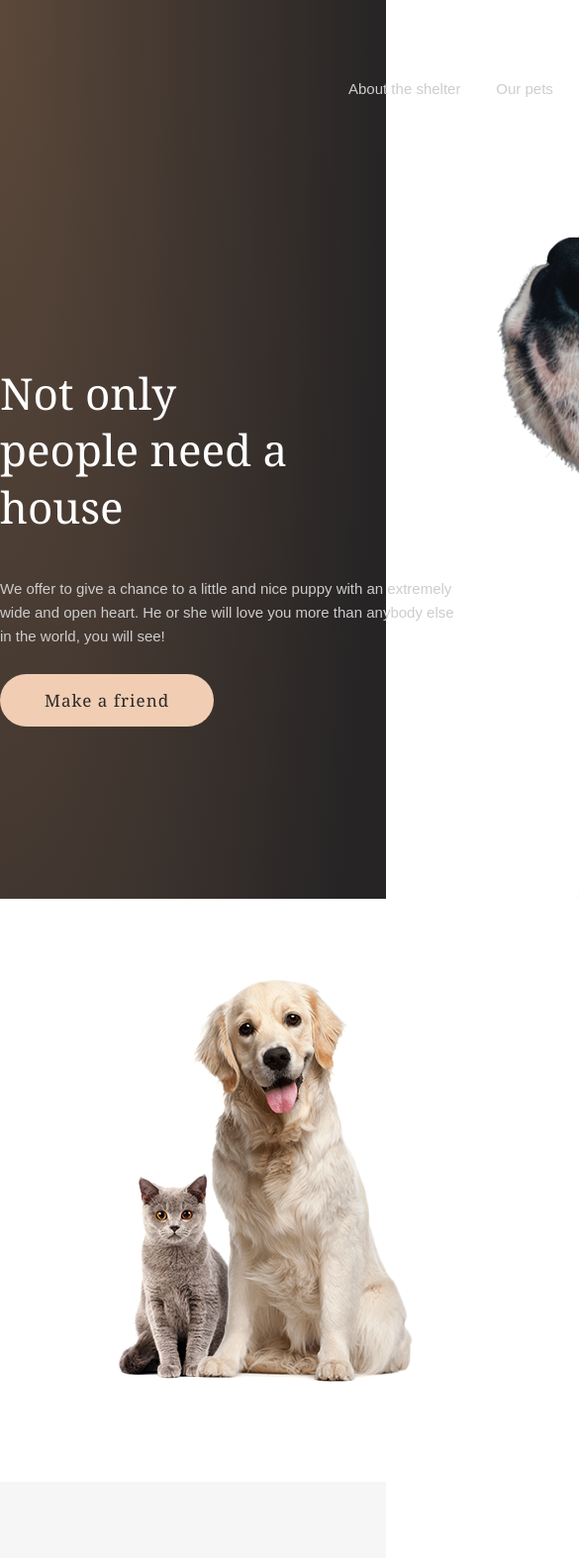
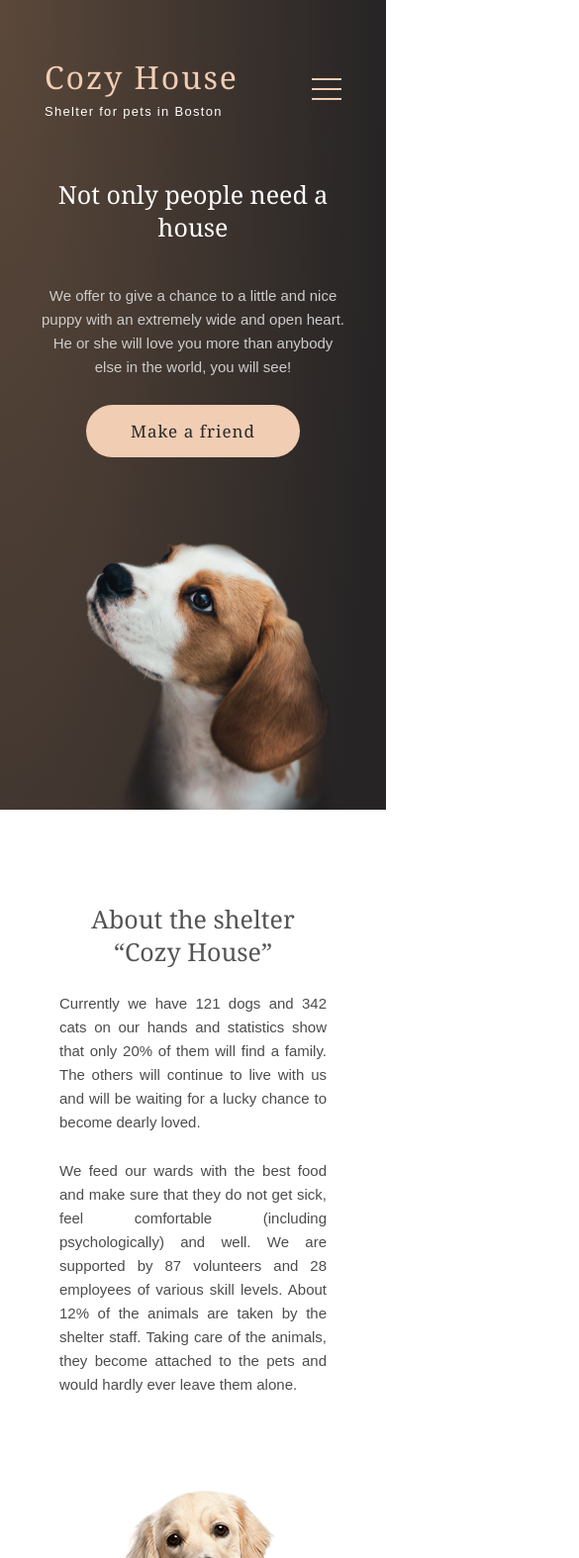
Before and after one commit to AdulIT/mf-hws, a plain HTML site: page HW7.1-Dog-Shelter/index.html in a window 390 px wide. Shown: the top 1574 px of the page at 99% size, 585 px wide, since content can reach past the window. Drawn offline with Linux system fonts and the light colour scheme.

Commit message:
feat: adaptive done

```diff
--- a/HW7.1-Dog-Shelter/css/style.css
+++ b/HW7.1-Dog-Shelter/css/style.css
@@ -118,11 +118,21 @@ button
     border-bottom: 3px solid #F1CDB3;
 }
 
+.active
+{
+    display: block;
+}
+
+.hamburger
+{
+    display: none;
+}
+
 .first-page
 {
     position: relative;
     padding-top: 180px;
-    height: 908px;
+    min-height: 908px;
     background: radial-gradient(100% 215.42% at 0% 0%, #5B483A 0%, #262425 100%), #211F20;
 }
 
@@ -262,6 +272,11 @@ button
     height: 52px;
     border: 2px solid #F1CDB3;
     border-radius: 100px;
+}
+
+.friends__arr
+{
+    display: none;
 }
 
 .friends__btn
@@ -431,3 +446,248 @@ button
     letter-spacing: 0.06em;
     color: #F1CDB3;
 }
+
+
+@media screen and (max-width: 1200px)
+{
+    .container
+    {
+        width: 960px;
+    }
+    .first-page__img-block
+    {
+        width: 569px;
+        align-self: end;
+    }
+    .friends__carousel {
+        width: 840px;
+    }
+}
+
+@media screen and (max-width: 991px)
+{
+    .container
+    {
+        width: 720px;
+    }
+    .first-page .flex-container
+    {
+        flex-direction: column;
+        gap: 100px;
+    }
+    .first-page__img-block {
+        width: 569px;
+        height: 593px;
+        align-self: end;
+    }
+
+    .about .flex-container
+    {
+        flex-direction: column-reverse;
+        gap: 80px;
+    }
+
+    .friends__carousel
+    {
+        width: 580px;
+    }
+    .friends__carousel-item:nth-child(3)
+    {
+        display: none;
+    }
+
+    .help__flex-container {
+        margin: 0 auto;
+        justify-content: space-between;
+        gap: 55px 60px;
+    }
+    .help__type
+    {
+        width: 170px;
+    }
+
+    .donation .flex-container
+    {
+        flex-direction: column-reverse;
+        gap: 60px;
+    }
+
+    .footer .flex-container
+    {
+        flex-wrap: wrap;
+        gap: 65px 60px;
+    }
+    .footer__img
+    {
+        margin: auto;
+    }
+}
+
+@media screen and (max-width: 768px)
+{
+    .container
+    {
+        width: 540px;
+    }
+
+    .nav
+    {
+        display: none;
+    }
+
+    .hamburger
+    {
+        width: 30px;
+        height: 22px;
+        display: flex;
+        flex-direction: column;
+        justify-content: space-between;
+    }
+    .hamburger span
+    {
+        width: 100%;
+        height: 2px;
+        background-color: #F1CDB3;
+    }
+
+    .friends__carousel
+    {
+        justify-content: center;
+        align-items: center;
+    }
+
+    .friends__carousel-item:nth-child(2) {
+        display: none;
+    }
+    /* .help__flex-container {
+        margin: 0 auto;
+        justify-content: space-between;
+        gap: 55px 60px;
+    }
+    .help__type
+    {
+        width: 170px;
+    } */
+
+    .footer .flex-container
+    {
+        justify-content: center;
+        align-items: center;
+    }
+}
+
+@media screen and (max-width: 576px)
+{
+    .container
+    {
+        width: 300px;
+    }
+
+    .first-page
+    {
+        min-height: 818px;
+    }
+    .first-page__img-block
+    {
+        width: 260px;
+        height: 271px;
+    }
+    .first-page__text, .friends__title
+    {
+        width: auto;
+        text-align: center;
+    }
+    .title
+    {
+        font-size: 25px;
+    }
+    .about
+    {
+        padding: 80px 15px 100px;
+    }
+    .about__text
+    {
+        width: auto;
+    }
+    .about__text-title
+    {
+        margin: 0 auto;
+        width: 223px;
+        text-align: center;
+    }
+    .about__text-descr
+    {
+        margin: 25px auto 0;
+        width: 270px;
+        text-align: justify;
+    }
+
+    .about .flex-container
+    {
+        justify-content: center;
+    }
+
+    .help__flex-container {
+        margin: 0 auto;
+        justify-content: space-between;
+        gap: 55px 30px;
+    }
+    .help__type
+    {
+        width: 130px;
+        height: 87px;
+    }
+    .help__type-name
+    {
+        font-size: 15px;
+    }
+
+    .hidden-sm
+    {
+        display: none;
+    }
+
+    .friends .flex-container
+    {
+        margin: 42px 0 20px 0;
+    }
+    .friends__arr
+    {
+        margin: 0 auto 42px;
+        width: 184px;
+        display: flex;
+        justify-content: space-between;
+    }
+
+    .donation__text
+    {
+        width: 100%;
+    }
+    .donation__text-title
+    {
+        width: 206px;
+        text-align: center;
+        margin: auto;
+    }
+    .donation__text-name
+    {
+        letter-spacing: 0;
+        text-align: center;
+    }
+    .donation__text-card
+    {
+        margin: 20px auto 0;
+        width: 281px;
+        height: 43px;
+    }
+    .donation__text-card__number
+    {
+        font-size: 15px;
+    }
+    .donation__text-info
+    {
+        margin: 20px auto 0;
+        width: 280px;
+        text-align: justify;
+    }
+}
--- a/HW7.1-Dog-Shelter/index.html
+++ b/HW7.1-Dog-Shelter/index.html
@@ -23,6 +23,12 @@
                         <li class="menu__item"><a href="#" class="menu__link">Contacts</a></li>
                     </ul>
                 </nav>
+
+                <div class="hamburger">
+                    <span></span>
+                    <span></span>
+                    <span></span>
+                </div>
             </div>
         </div>
     </header>
@@ -38,7 +44,9 @@
                         </p>
                         <a href="#" class="first-page__text__link colored-btn__hover">Make a friend</a>
                     </div>
-                    <img src="img/puppy.png" alt="puppy" class="first-page__img">
+                    <div class="first-page__img-block">
+                        <img src="img/puppy.png" alt="puppy" class="first-page__img">
+                    </div>
                 </div>
             </div>
         </section>
@@ -66,7 +74,7 @@
                     are looking for a house
                 </h2>
                 <div class="flex-container">
-                    <button class="friends__carousel-arr transparent-btn__hover">
+                    <button class="friends__carousel-arr transparent-btn__hover hidden-sm">
                         <img src="icons/prev-arr.svg" alt="prev-arr" class="friends__carousel-arr__img">
                     </button>
 
@@ -90,6 +98,15 @@
                         </div>
                     </div>
 
+                    <button class="friends__carousel-arr transparent-btn__hover hidden-sm">
+                        <img src="icons/next-arr.svg" alt="prev-arr" class="friends__carousel-arr__img">
+                    </button>
+                </div>
+
+                <div class="friends__arr">
+                    <button class="friends__carousel-arr transparent-btn__hover">
+                        <img src="icons/prev-arr.svg" alt="prev-arr" class="friends__carousel-arr__img">
+                    </button>
                     <button class="friends__carousel-arr transparent-btn__hover">
                         <img src="icons/next-arr.svg" alt="prev-arr" class="friends__carousel-arr__img">
                     </button>
```
